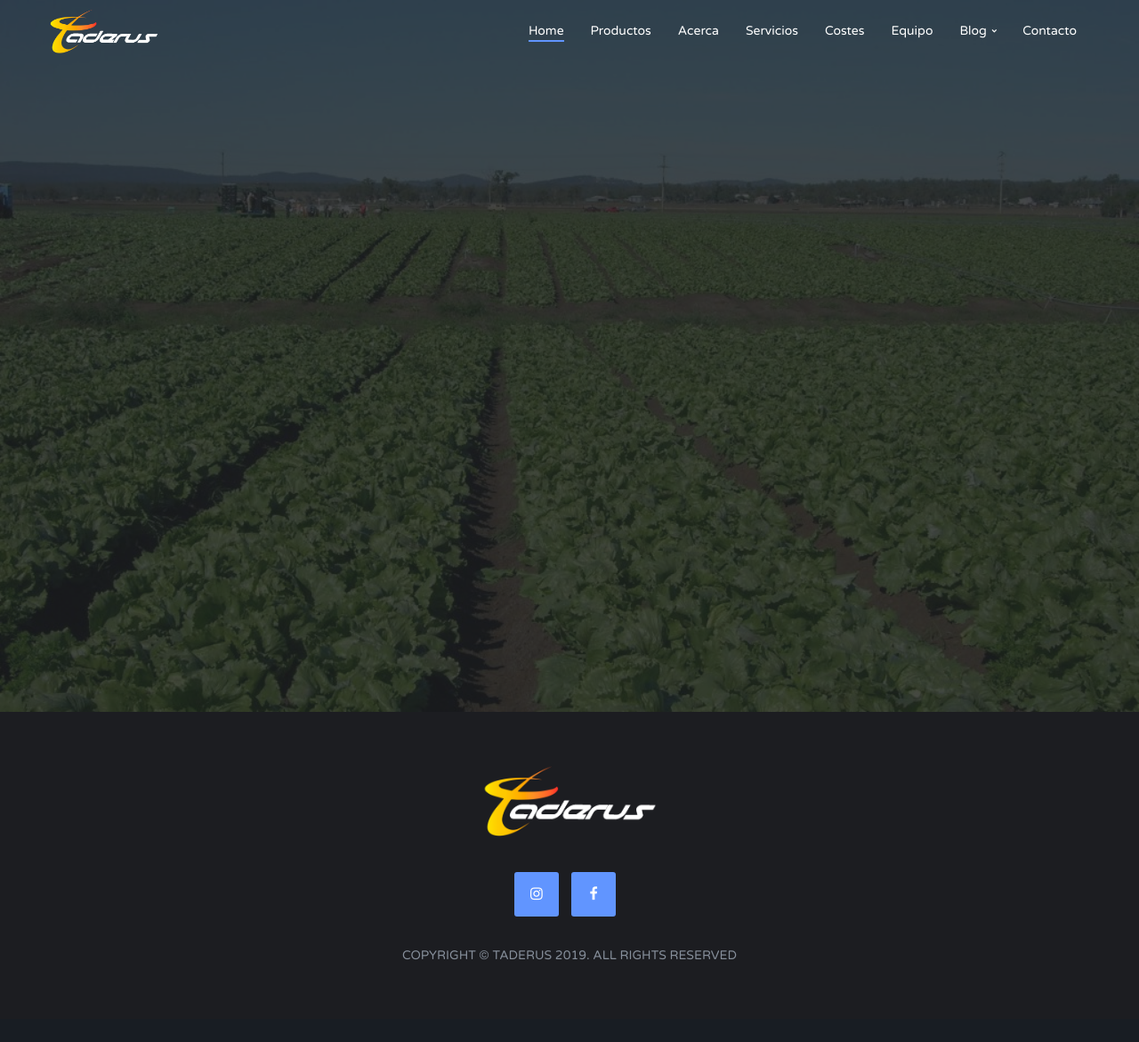
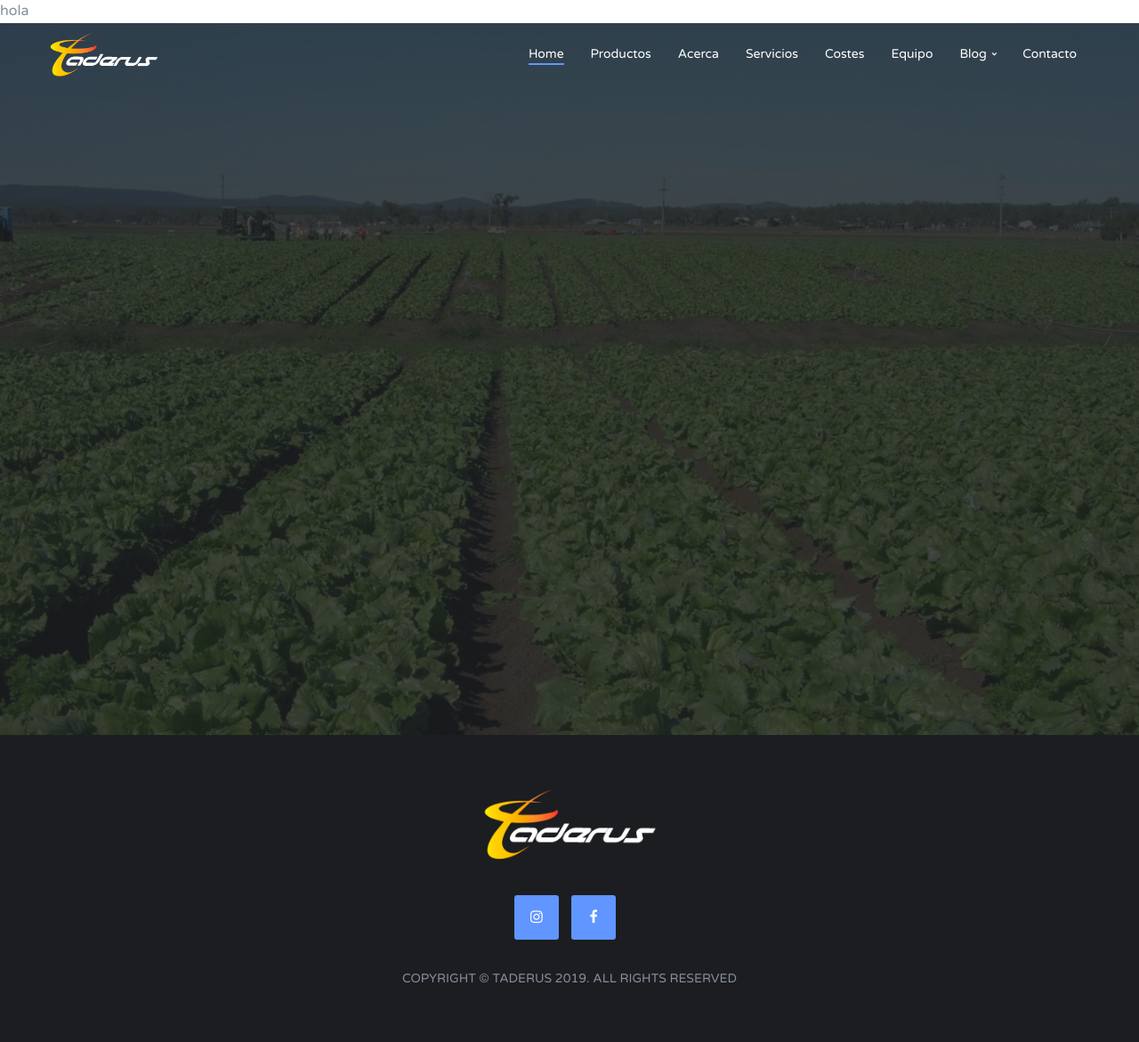
Before and after one commit to mark62726/trydjango, a Django app: page /taderus/ in a window 1280 px wide. Shown: the whole page at 89% size. Before the commit the page ends 1079 px from the top, so only its background shows below. Run offline with Django 3.2, Linux system fonts and the light colour scheme; some libraries are stand-ins or nearby versions.

Commit message:
Update taderus.html

```diff
--- a/templates/taderus.html
+++ b/templates/taderus.html
@@ -41,6 +41,7 @@
 
 <body>
     <!-- Header -->
+    hola
     <header id="home">
         <!-- Background Image -->
         <div class="bg-img" style="background-image: url('{% static 'img/background.jpg' %}');">
```
